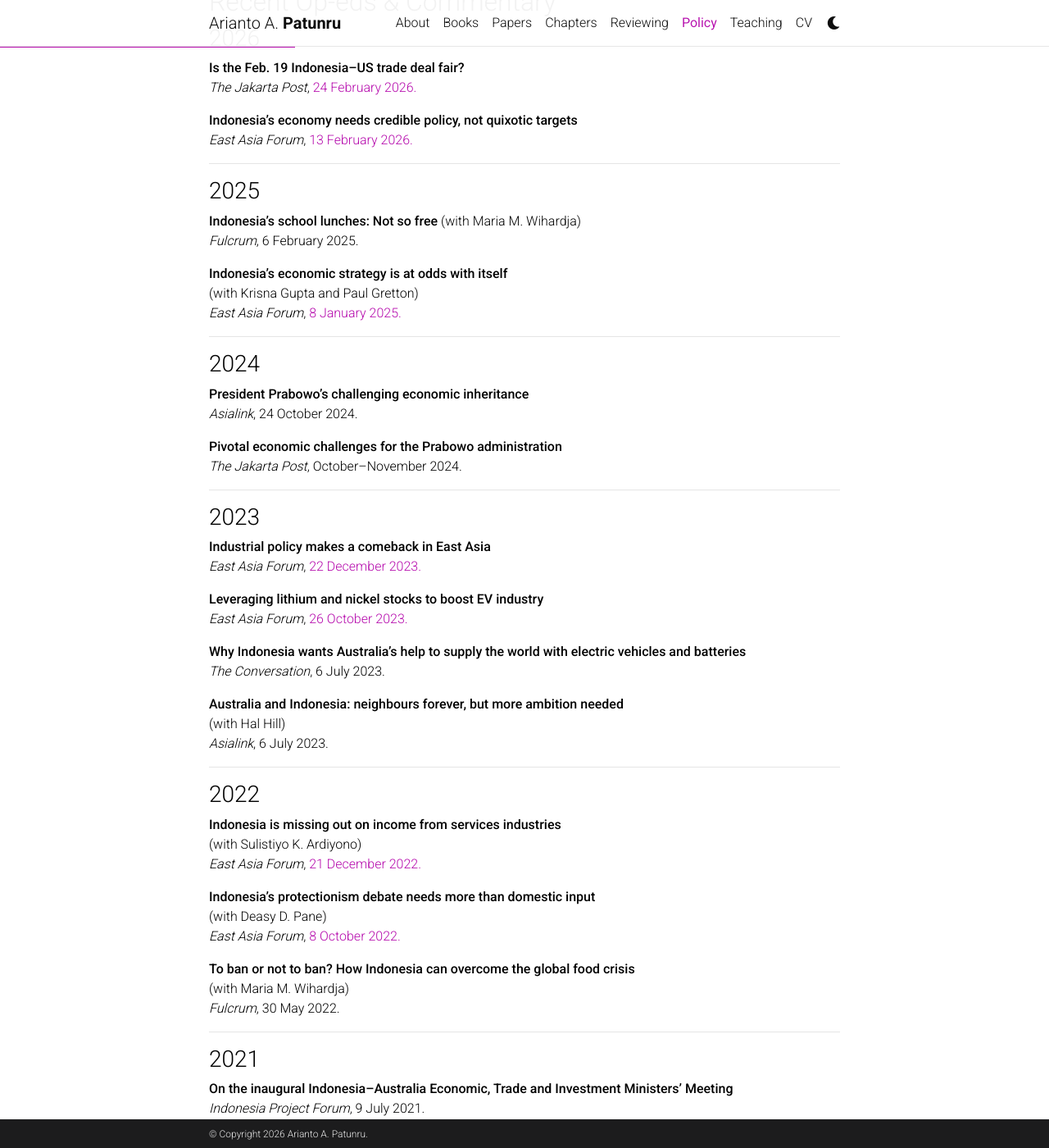
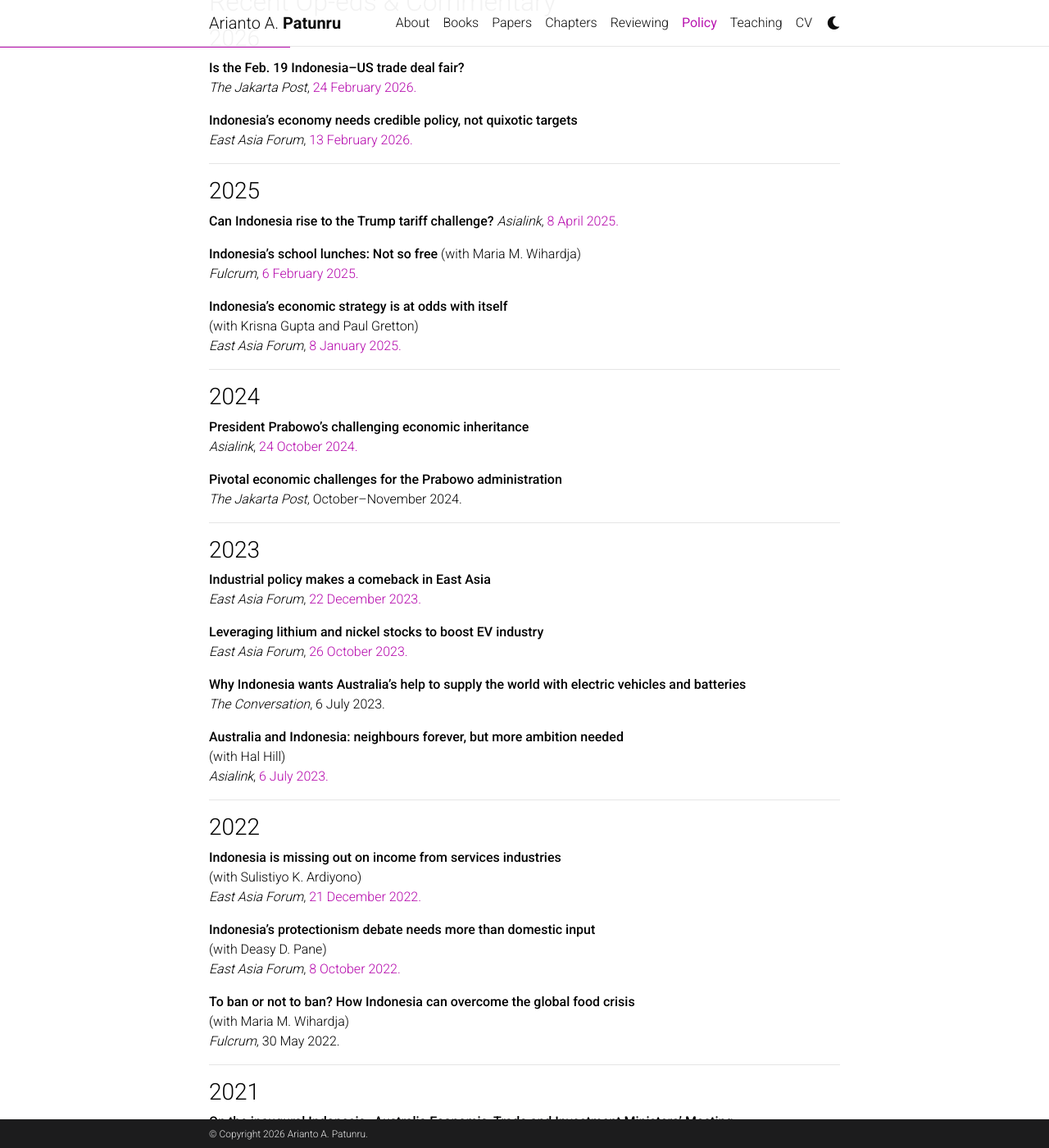
Before and after one commit to patunru/patunru.github.io, a Jekyll site: the page built from _pages/policy-papers.md, in a window 1280 px wide and 1400 px high, scrolled down 633 px. Shown: the whole window at 82% size. Built offline with Jekyll 4.4.1, drawn with Linux system fonts in a browser that asks for light colours; comment, search, counter and statistics services are not loaded; a style sheet for code colours, icons or effects is not loaded.

Commit message:
Update policy-papers.md

```diff
--- a/_pages/policy-papers.md
+++ b/_pages/policy-papers.md
@@ -42,8 +42,11 @@ nav_order: 5
 
 ### 2025
 
+**Can Indonesia rise to the Trump tariff challenge?**
+*Asialink*, [8 April 2025.](https://asialink.unimelb.edu.au/diplomacy/can-indonesia-rise-trump-tariff-challenge/)
+
 **Indonesia's school lunches: Not so free** (with Maria M. Wihardja)
-*Fulcrum*, 6 February 2025.
+*Fulcrum*, [6 February 2025.](https://fulcrum.sg/indonesias-free-school-lunches-not-so-free/)
 
 **Indonesia's economic strategy is at odds with itself**
 (with Krisna Gupta and Paul Gretton)
@@ -54,7 +57,7 @@ nav_order: 5
 ### 2024
 
 **President Prabowo's challenging economic inheritance**
-*Asialink*, 24 October 2024.
+*Asialink*, [24 October 2024.](https://asialink.unimelb.edu.au/diplomacy/article/prabowo-challenging-economic-inheritance/)
 
 **Pivotal economic challenges for the Prabowo administration**
 *The Jakarta Post*, October–November 2024.
@@ -74,7 +77,7 @@ nav_order: 5
 
 **Australia and Indonesia: neighbours forever, but more ambition needed**
 (with Hal Hill)
-*Asialink*, 6 July 2023.
+*Asialink*, [6 July 2023.](https://asialink.unimelb.edu.au/diplomacy/article/australia-indonesia-more-ambition-needed/)
 
 ---
 
```
